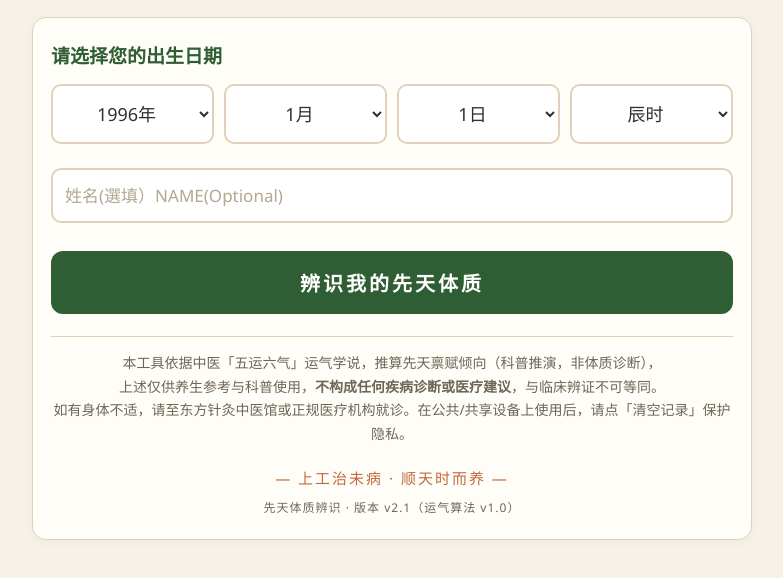
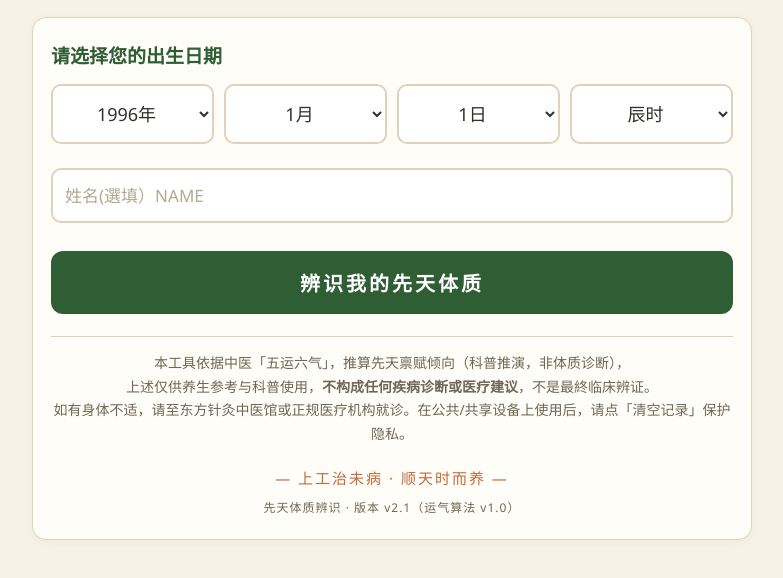
Before and after one commit to Jennyfulca/ca, a plain HTML site: page index.html in a window 1280 px wide. Shown: the part 162-740 px from the top of the page, without its empty margins (248-1031 px from the left). Drawn offline with Linux system fonts and the light colour scheme.

Commit message:
Update index.html

```diff
--- a/index.html
+++ b/index.html
@@ -139,7 +139,7 @@
       <select id="y"></select><select id="m"></select><select id="d"></select><select id="h">
     </div>
     <!--<div style="font-size:15px;color:var(--muted);margin-top:8px" id="ui_timeTip"></div>-->
-    <input id="nm" class="name-input" type="text" maxlength="20" placeholder="姓名(選填）NAME(Optional) " />
+    <input id="nm" class="name-input" type="text" maxlength="20" placeholder="姓名(選填）NAME " />
     <button class="btn" id="ui_btn" onclick="judge()">辨识我的先天体质</button>
   </div>
 
@@ -204,7 +204,7 @@ const UI = {
     sec3:'三、综合先天禀赋倾向（科普推演）', sec4:'四、弱项与需注意', sec5:'五、日常养护与饮食建议', sec6:'六、宜忌要点（忌口）', labelTitle:'先天禀赋标签（科普推演）', inputTime:'请选择出生时辰（仅作记录，先天禀赋以出生年干支为准）',
     note:'提示：本工具所判为「先天禀赋倾向（科普推演）」，并非临床体质诊断或证候判定。五运六气论体质，重在「先天禀赋之偏」，并非定数；后天调养、地域环境、生活习惯皆可纠偏。本工具仅据出生年干支（以立春约2月4日为界）推算先天禀赋倾向，属运气学说一脉，与临床「九种体质」分类、以及医师望闻问切之四诊合参不可等同，仅作养生参考。若生于立春当日（约2月4日）前后1–2天，建议以当年实际交节时刻复核，结果可能相反。',
     histTitle:'历史辨识记录', clear:'清空记录', reportBtn:'生成体质报告（可转发）',
-    disc:'本工具依据中医「五运六气」运气学说，推算先天禀赋倾向（科普推演，非体质诊断），<br>上述仅供养生参考与科普使用，<b>不构成任何疾病诊断或医疗建议</b>，与临床辨证不可等同。<br>如有身体不适，请至东方针灸中医馆或正规医疗机构就诊。在公共/共享设备上使用后，请点「清空记录」保护隐私。',
+    disc:'本工具依据中医「五运六气」，推算先天禀赋倾向（科普推演，非体质诊断），<br>上述仅供养生参考与科普使用，<b>不构成任何疾病诊断或医疗建议</b>，不是最終临床辨证。<br>如有身体不适，请至东方针灸中医馆或正规医疗机构就诊。在公共/共享设备上使用后，请点「清空记录」保护隐私。',
     footer:'— 上工治未病 · 顺天时而养 —',
     rptTitle:'先天体质报告', rptSub:'五运六气 · 先天禀赋辨识',
     rConcl:'一、禀赋倾向结论', rWeak:'二、弱项与需注意', rCare:'三、饮食与调理建议',
```
